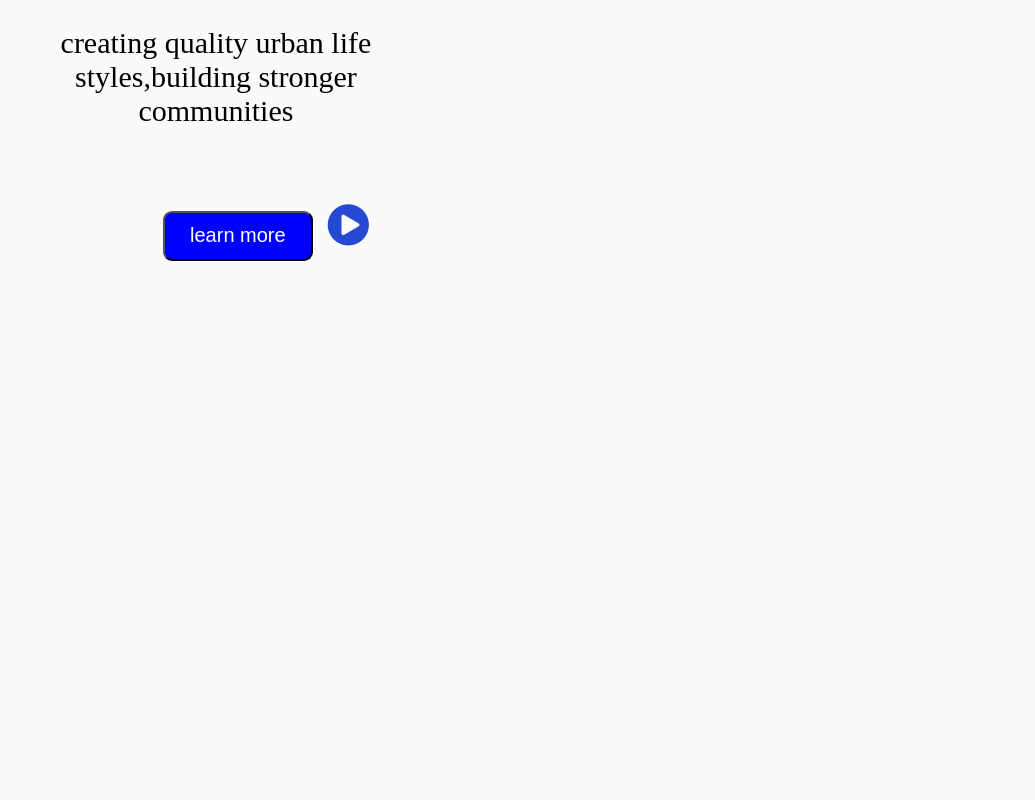
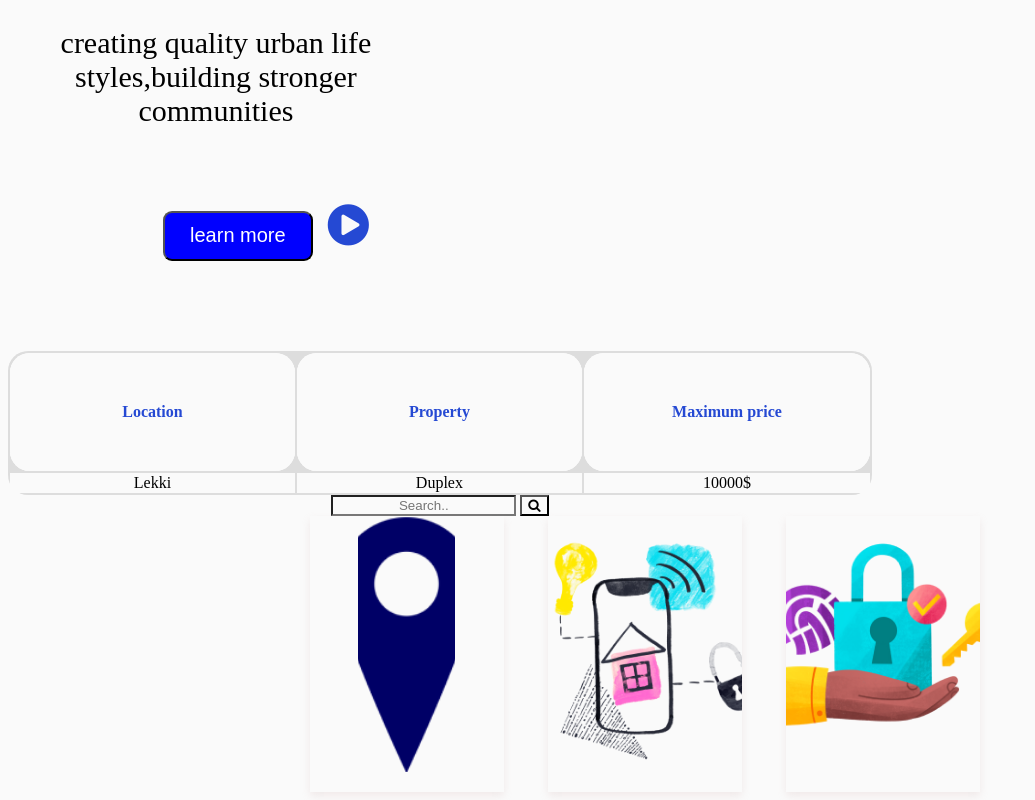
Before and after one commit to Ahmedjamici/vallie-s-_estate, a plain HTML site: page index.html in a window 1280 px wide. Shown: the part 846-1646 px from the top of the page, without its empty margins (0-1035 px from the left). Before the commit the page ends 1205 px from the top, so only its background shows below. Drawn offline with Linux system fonts and the light colour scheme.

Commit message:
greated product section

```diff
--- a/index.css
+++ b/index.css
@@ -69,3 +69,39 @@
     padding-left: 200px;
 
   }
+.container{
+    text-align: center;
+    float: right;
+    padding-right: 400px;
+
+
+}
+table{
+   background-color: #ddd;
+   border-radius: 20px;
+   border-color:#FAFAFA;
+}
+table tr th{
+    padding: 50px;
+    color:#2549D3;
+    border-radius: 20px;
+    width: 200px;
+
+}
+.card img {
+  width: 300%;
+  height: 20vw;
+  object-fit:cover;
+}
+.cards {
+   margin-left: 50px;
+  align-content:center;
+}
+.card {
+  box-shadow: 0 4px 8px 0 rgba(207, 171, 171, 0.2);
+  transition: 0.3s;
+  display: inline-block;
+  margin-right: 40px;
+  width: 20%;
+  height: 15%;
+}
--- a/index.html
+++ b/index.html
@@ -3,11 +3,8 @@
 
 <head>
   <title> villie's estate</title>
-    <link
-      rel="stylesheet"
-      href="https://use.fontawesome.com/releases/v5.0.8/css/all.css"
-      integrity="sha384-3AB7yXWz4OeoZcPbieVW64vVXEwADiYyAEhwilzWsLw+9FgqpyjjStpPnpBO8o8S"
-      crossorigin="anonymous"/>
+  <link rel="stylesheet" href="https://use.fontawesome.com/releases/v5.0.8/css/all.css"
+    integrity="sha384-3AB7yXWz4OeoZcPbieVW64vVXEwADiYyAEhwilzWsLw+9FgqpyjjStpPnpBO8o8S" crossorigin="anonymous" />
   <link rel="stylesheet" href="https://cdnjs.cloudflare.com/ajax/libs/font-awesome/4.7.0/css/font-awesome.min.css">
   <link rel="stylesheet" href="index.css">
 </head>
@@ -40,20 +37,84 @@
     <hr>
   </div>
 
-<section id="home" >
+
+
+
+  <section id="home">
     <div class="home">
       <div class="lome">
         <p style="color: #2549D3 ;"> Helping you find the<br> property of your dream.</p>
         <span style="font-size:30px ;">creating quality urban life styles,building stronger communities</span>
 
         <p style="padding: ;10px"> <a href="#button"><button type="button"
-            style="height: 50px; width:150px; border-radius: 9px; background-color: blue; color: white; font-size: 20px;">learn more</button></a>
+              style="height: 50px; width:150px; border-radius: 9px; background-color: blue; color: white; font-size: 20px;">learn
+              more</button></a>
           <i class="fa fa-play-circle" style="font-size:48px;color:#2549D3"></i>
         </p>
       </div>
       <img src="images/image 1.png" alt="house">
     </div>
   </section>
+
+
+
+
+  <section id="rent">
+    <div class="rent">
+
+      <div class="container">
+        <div class="table">
+          <table>
+            <tr>
+              <th>Location </th>
+              <th>Property</th>
+              <th>Maximum price</th>
+            </tr>
+            <tr>
+              <td>Lekki</td>
+              <td>Duplex</td>
+              <td>10000$</td>
+            </tr>
+
+          </table>
+        </div>
+        <form class="example" action="action_page.php">
+          <input type="text" placeholder="Search.." name="search">
+          <button type="submit"><i class="fa fa-search"></i></button>
+        </form>
+      </div>
+
+    </div>
+
+
+  </section>
+
+  <section id="land">
+    <div class="land">
+    <div class="cards">
+      <div class="card" style="width:16%">
+          <img src="images/address mark.png" style="width:50%">
+          <div class="word">
+              <p><strong></strong></p>
+          </div>
+      </div>
+      <div class="card" style="width:16% ">
+          <img src="images/Smart house.png" style="width:100%">
+          <div class="word">
+              <p><strong></strong></p>
+          </div>
+      </div>
+      <div class="card" style="width:16%">
+          <img src="images/Secure data protection with fingerprint and lock.png" style="width:100%">
+          <div class="word">
+              <p><strong></strong></p>
+          </div>
+      </div>
+
+      </div>
+  </div>
+</div>
+  </section>
 </body>
 
 </html>
```
Lines whose indentation alone changed are shown as unchanged.
